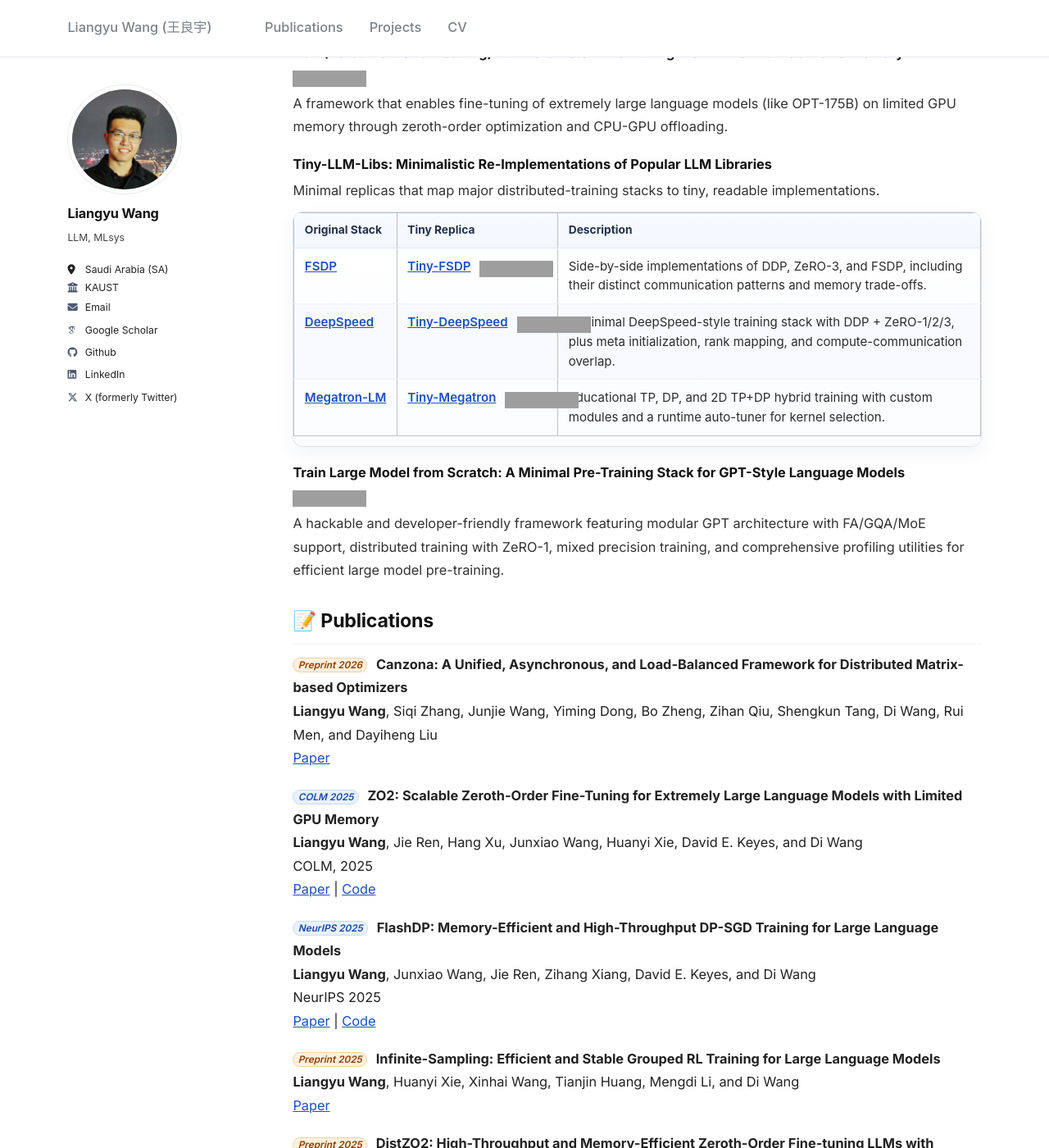
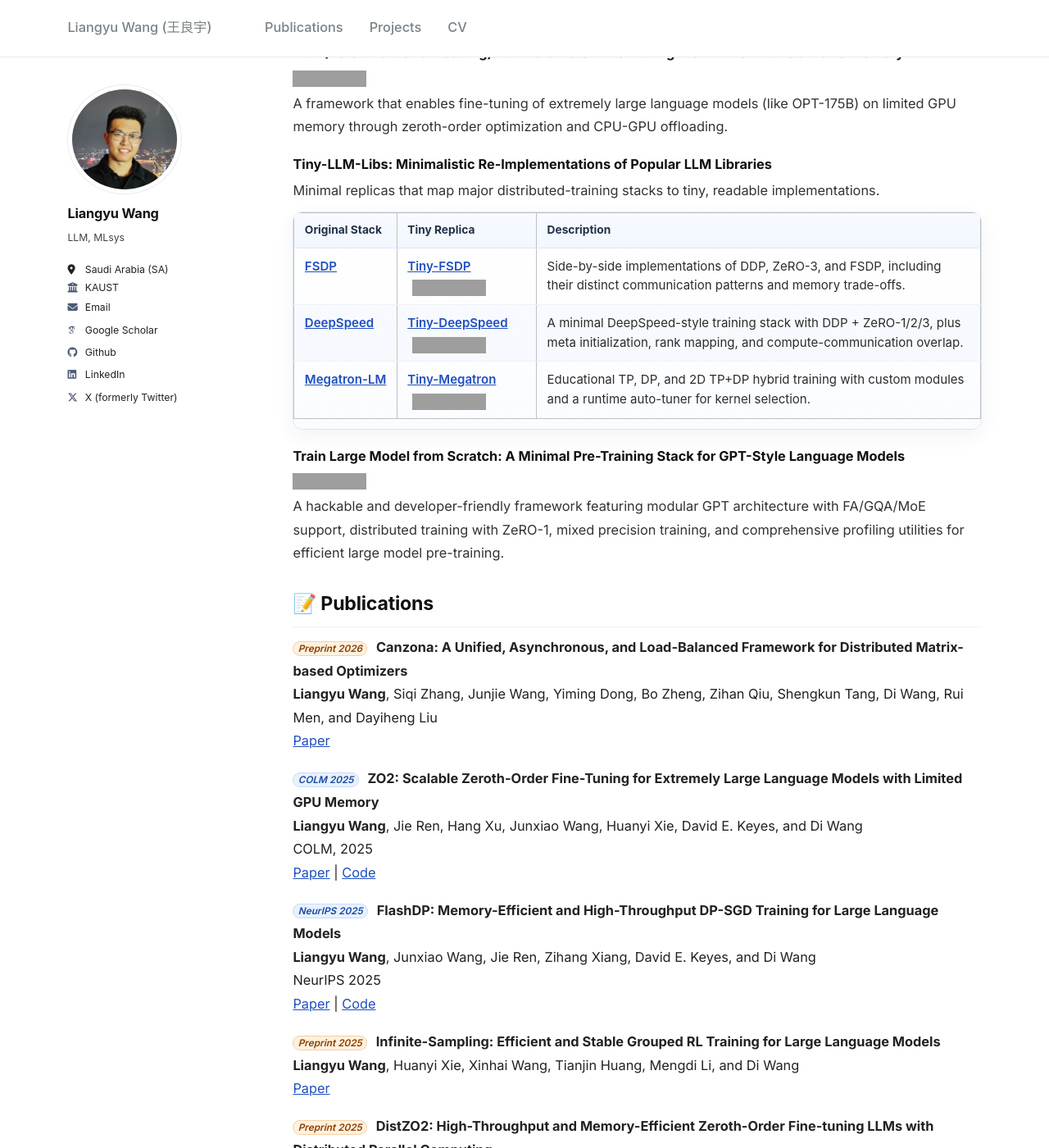
Before and after one commit to liangyuwang/liangyuwang.github.io, a Jekyll site: the page built from _pages/about.md, in a window 1280 px wide and 1400 px high, scrolled down 892 px. Shown: the whole window at 82% size. Built offline with Jekyll 4.4.1, drawn with Linux system fonts in a browser that asks for light colours; some web fonts are replaced; grey boxes are pictures that could not be loaded.

Commit message:
update project theme

```diff
--- a/assets/css/custom-theme.css
+++ b/assets/css/custom-theme.css
@@ -251,8 +251,7 @@ li {
   background: rgba(62, 117, 214, 0.07);
 }
 
-.tiny-compare-table td:first-child,
-.tiny-compare-table td:nth-child(2) {
+.tiny-compare-table td:first-child {
   white-space: nowrap;
 }
 
@@ -261,14 +260,23 @@ li {
   font-weight: 600;
 }
 
+.tiny-compare-table td:nth-child(2) {
+  white-space: normal;
+}
+
+.tiny-compare-table td:nth-child(2) a {
+  overflow-wrap: anywhere;
+}
+
 .tiny-compare-table tbody tr:last-child td {
   border-bottom: 0;
 }
 
 .tiny-compare-table td .github-stars {
-  margin-left: 0.42rem;
-  white-space: nowrap;
+  margin-left: 0.38rem;
+  white-space: normal;
   vertical-align: middle;
+  display: inline-block;
 }
 
 .tiny-compare-table td .github-stars img {
```
